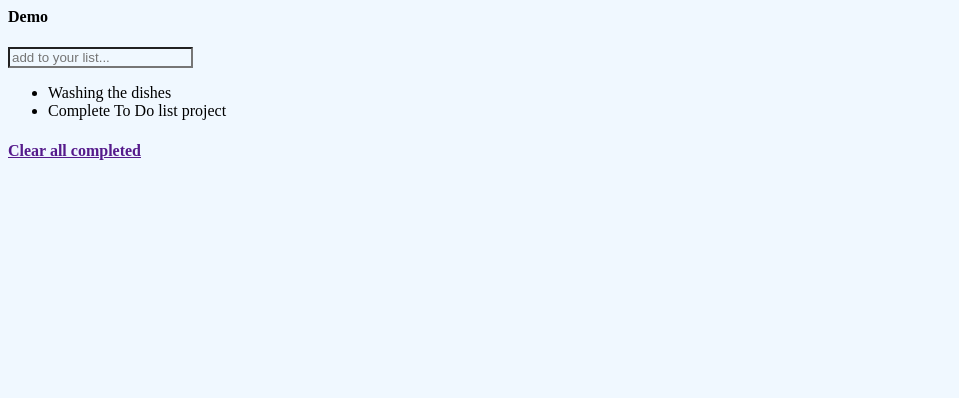
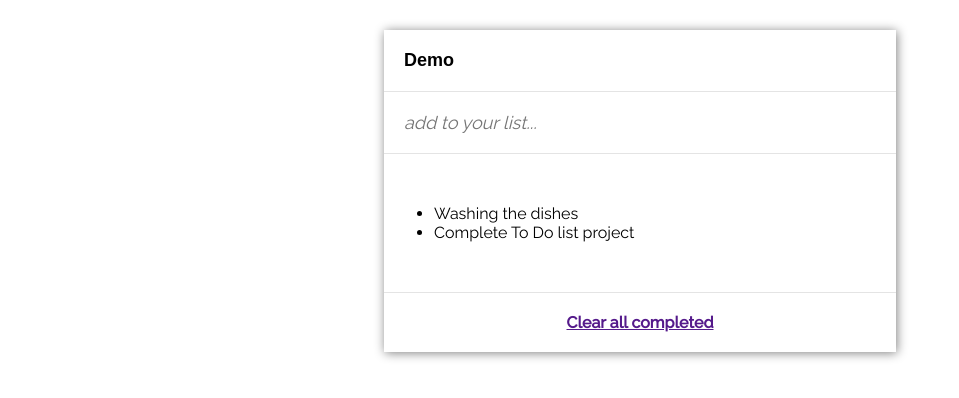
Before and after one commit to Amedzro-Elikplim/Minimalist, a website built with webpack: page src/index.html in a window 1280 px wide. Shown: the whole page, without its empty margins (0-959 px from the left). Built offline with nearby package versions, Linux system fonts and the light colour scheme; a web font is replaced by a local one.

Commit message:
Add style to todo list

```diff
--- a/src/style.css
+++ b/src/style.css
@@ -1,3 +1,61 @@
 * {
-    background-color: aliceblue;
+   box-sizing: border-box;
+   margin: 0;
+   padding: 0;
 }
+
+body {
+  font-family: Raleway, sans-serif;
+}
+
+.todo-container {
+  display: flex;
+  justify-content: center;
+  flex-direction: column;
+  width: 40vw;
+  margin-left: auto;
+  margin-right: auto;
+  box-shadow: 1px 1px 10px gray;
+  margin-top: 30px;
+}
+
+.header {
+    border-bottom: 1px solid rgb(228, 228, 228);
+    font-family: Kurale, sans-serif !important;
+    vertical-align: middle;
+    padding: 20px;
+    font-size: large;
+}
+
+
+.footer {
+    padding: 20px;
+    vertical-align: center;
+    text-align: center;
+    border-top: 1px solid rgb(228, 228, 228);
+}
+
+.list-container {
+    display: flex;
+    flex-direction: column;
+    align-items: flex-start;
+    padding: 50px;
+
+}
+
+.list {
+
+}
+
+.add-list {
+    width: 100%;
+    padding: 20px;
+    font-family: Raleway, sans-serif;
+    font-style: italic;
+    border-bottom: 1px solid rgb(228, 228, 228);
+    outline: none;
+    border-left: none;
+    border-top: none;
+    border-right: none;
+    font-size: large;
+}
```
